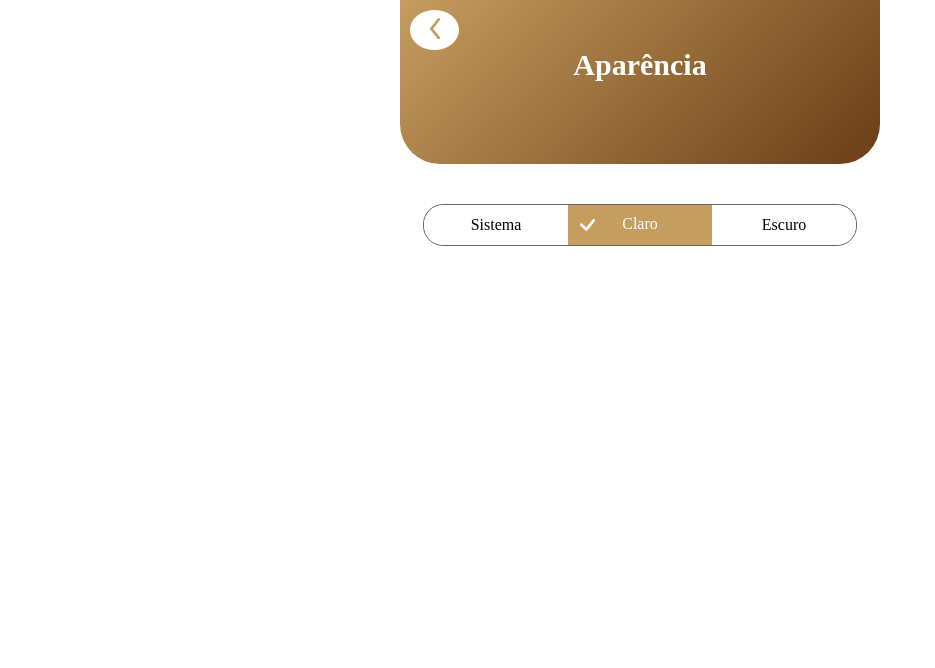
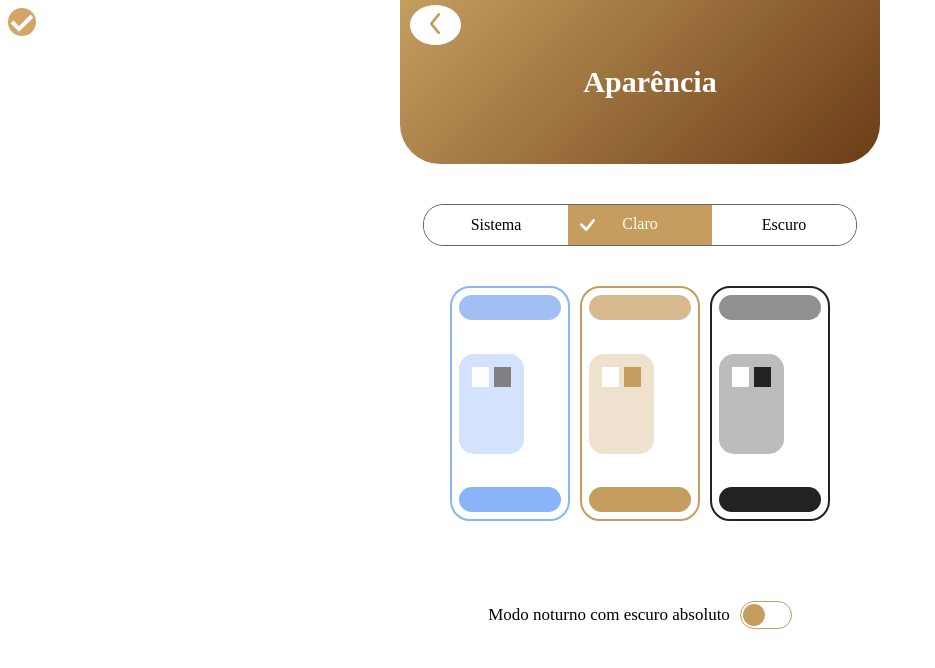
Before and after one commit to weslleysholanda/SarafashionApp, a PHP site: page /tema.html in a window 1280 px wide. Shown: the top 668 px of the page, without its empty margins (0-935 px from the left). Run offline with PHP 8.4, Linux system fonts and the light colour scheme; some web fonts are replaced.

Commit message:
fix,style: corrigido bug de logica e ajustes de layout

```diff
--- a/style.css
+++ b/style.css
@@ -2123,7 +2123,11 @@ body {
     margin-bottom: 40px;
 
     .background-box {
+      position: relative;
       height: 164px;
+      display: flex;
+      justify-content: center;
+      align-items: center;
 
       .header-nav {
         display: flex;
@@ -2132,7 +2136,7 @@ body {
         padding: 10px 10px 0px;
 
         .voltar {
-          position: unset;
+          position: absolute;
           width: 10.274%;
           height: 38px;
           background: white;
@@ -2225,4 +2229,245 @@ body {
       }
     }
   }
-}
+
+  .picTemas {
+    margin-bottom: 80px;
+    .container-temas {
+      display: flex;
+      justify-content: center;
+      gap: 10px;
+      width: 100%;
+
+      .celular-system {
+        position: relative;
+        width: 120px;
+        height: 235px;
+        border: 2px solid #8ab4f8;
+        border-radius: 20px;
+        padding: 7px;
+        box-sizing: border-box;
+        display: flex;
+        flex-direction: column;
+        justify-content: space-between;
+
+        .barra-topo {
+          height: 25px;
+          border-radius: 25px;
+          background-color: rgba(100, 149, 237, 0.6);
+        }
+
+        .barra-baixo {
+          height: 25px;
+          border-radius: 25px;
+          background-color: #8ab4f8;
+        }
+
+        .caixa-meio {
+          background-color: #d3e3fd;
+          border-radius: 15px;
+          width: 65px;
+          height: 100px;
+
+          .container-quadrado {
+            display: flex;
+            justify-content: center;
+            align-items: center;
+            padding: 13px;
+            gap: 5px;
+
+            .quadrado {
+              width: 19px;
+              height: 20px;
+
+              &.branco {
+                background-color: white;
+              }
+
+              &.cinza {
+                background-color: gray;
+              }
+            }
+          }
+        }
+      }
+
+      .celular-light {
+        width: 120px;
+        height: 235px;
+        border: 2px solid #C59D5F;
+        border-radius: 20px;
+        padding: 7px;
+        box-sizing: border-box;
+        display: flex;
+        flex-direction: column;
+        justify-content: space-between;
+
+        .barra-topo {
+          height: 25px;
+          border-radius: 25px;
+          background-color: rgba(197, 157, 95, 0.7);
+        }
+
+
+        .barra-baixo {
+          height: 25px;
+          border-radius: 25px;
+          background-color: #C59D5F;
+        }
+
+        .caixa-meio {
+          background-color: rgba(197, 157, 95, 0.3);
+          border-radius: 15px;
+          width: 65px;
+          height: 100px;
+
+          .container-quadrado {
+            display: flex;
+            justify-content: center;
+            align-items: center;
+            padding: 13px;
+            gap: 5px;
+
+            .quadrado {
+              width: 19px;
+              height: 20px;
+
+              &.branco {
+                background-color: white;
+              }
+
+              &.light {
+                background-color: #C59D5F;
+              }
+            }
+          }
+        }
+      }
+
+      .celular-dark {
+        width: 120px;
+        height: 235px;
+        border: 2px solid #222222;
+        border-radius: 20px;
+        padding: 7px;
+        box-sizing: border-box;
+        display: flex;
+        flex-direction: column;
+        justify-content: space-between;
+
+        .barra-topo {
+          height: 25px;
+          border-radius: 25px;
+          background-color: rgba(34, 34, 34, 0.5);
+        }
+
+
+        .barra-baixo {
+          height: 25px;
+          border-radius: 25px;
+          background-color: #222222;
+        }
+
+        .caixa-meio {
+          background-color: rgba(34, 34, 34, 0.3);
+          border-radius: 15px;
+          width: 65px;
+          height: 100px;
+
+          .container-quadrado {
+            display: flex;
+            justify-content: center;
+            align-items: center;
+            padding: 13px;
+            gap: 5px;
+
+            .quadrado {
+              width: 19px;
+              height: 20px;
+
+              &.branco {
+                background-color: white;
+              }
+
+              &.dark {
+                background-color: #222222;
+              }
+            }
+          }
+        }
+      }
+
+      .celular-system,
+      .celular-light,
+      .celular-dark {
+        .check-icon {
+          display: none;
+          position: absolute;
+          top: 8px;
+          left: 8px;
+          color: white;
+          background-color: #d2a569;
+          border-radius: 50%;
+          padding: 2px;
+        }
+
+        &.active {
+          .check-icon {
+            display: block;
+          }
+        }
+      }
+
+    }
+  }
+
+  .darkAbsoluto {
+    .switch {
+      display: flex;
+      align-items: center;
+      justify-content: center;
+      gap: 10px;
+      cursor: pointer;
+
+      .label-text{
+        font-family: var(--fonteMontserrat);
+        font-size: 1.063em;
+      }
+
+      #darkToggle {
+        display: none;
+
+        &:checked+.slider {
+          background-color: #C59D5F;
+
+          &::before {
+            transform: translateX(24px);
+            background-color: white;
+          }
+        }
+      }
+
+      .slider {
+        position: relative;
+        width: 50px;
+        height: 26px;
+        background-color: #fff;
+        border: 1px solid #C59D5F;
+        border-radius: 50px;
+        transition: background-color 0.3s;
+
+        &::before {
+          content: "";
+          position: absolute;
+          width: 22px;
+          height: 22px;
+          left: 2px;
+          top: 1.5px;
+          background-color: #C59D5F;
+          border-radius: 50%;
+          transition: transform 0.3s;
+        }
+      }
+    }
+  }
+}
--- a/tema.html
+++ b/tema.html
@@ -62,20 +62,106 @@
         </section>
 
         <section class="picTemas">
+            <div class="container-temas">
+                <div class="celular-system">
+                    <div class="barra-topo"></div>
+                    <div class="caixa-meio">
+                        <div class="container-quadrado">
+                            <div class="quadrado branco"></div>
+                            <div class="quadrado cinza"></div>
+                        </div>
+                    </div>
+                    <div class="barra-baixo"></div>
+                    <svg class="check-icon" viewBox="0 0 24 24" width="24" height="24">
+                        <path fill="none" stroke="currentColor" stroke-width="4" d="M2 12 l7 7 l13 -13" />
+                    </svg>
+                </div>
+                <div class="celular-light">
+                    <div class="barra-topo"></div>
+                    <div class="caixa-meio">
+                        <div class="container-quadrado">
+                            <div class="quadrado branco"></div>
+                            <div class="quadrado light"></div>
+                        </div>
+                    </div>
+                    <div class="barra-baixo"></div>
+                    <svg class="check-icon" viewBox="0 0 24 24" width="24" height="24">
+                        <path fill="none" stroke="currentColor" stroke-width="4" d="M2 12 l7 7 l13 -13" />
+                    </svg>
+                </div>
+                <div class="celular-dark">
+                    <div class="barra-topo"></div>
+                    <div class="caixa-meio">
+                        <div class="container-quadrado">
+                            <div class="quadrado branco"></div>
+                            <div class="quadrado dark"></div>
+                        </div>
+                    </div>
+                    <div class="barra-baixo"></div>
+                    <svg class="check-icon" viewBox="0 0 24 24" width="24" height="24">
+                        <path fill="none" stroke="currentColor" stroke-width="4" d="M2 12 l7 7 l13 -13" />
+                    </svg>
+                </div>
+            </div>
+        </section>
 
+        <section class="darkAbsoluto">
+            <div class="switch" onclick="toggleDarkMode()">
+                <span class="label-text">Modo noturno com escuro absoluto</span>
+                <input type="checkbox" id="darkToggle" hidden>
+                <span class="slider"></span>
+            </div>
         </section>
     </main>
+
     <script>
         const options = document.querySelectorAll('.mode-toggle .option');
 
+        const celulares = {
+            sistema: document.querySelector('.celular-system'),
+            claro: document.querySelector('.celular-light'),
+            escuro: document.querySelector('.celular-dark')
+        };
+
+        function clearActives() {
+            // Remove active das opções
+            options.forEach(o => o.classList.remove('active'));
+
+            // Remove active dos celulares
+            Object.values(celulares).forEach(cel => cel.classList.remove('active'));
+        }
+
+        function activateMode(mode) {
+            const opt = document.querySelector(`.mode-toggle .option[data-mode="${mode}"]`);
+            const cel = celulares[mode];
+
+            if (opt && cel) {
+                opt.classList.add('active');
+                cel.classList.add('active');
+            }
+        }
+
+        // Adicionar eventos de clique
         options.forEach(opt => {
             opt.addEventListener('click', () => {
-                options.forEach(o => o.classList.remove('active'));
-                opt.classList.add('active');
-                // aqui você pode disparar sua lógica de mudança de tema
-                console.log('Modo selecionado:', opt.dataset.mode);
+                const mode = opt.getAttribute('data-mode');
+                clearActives();
+                activateMode(mode);
             });
         });
+
+        // Quando carregar a página, ativa o modo que já tem .active na opção
+        window.addEventListener('DOMContentLoaded', () => {
+            const activeOpt = document.querySelector('.mode-toggle .option.active');
+            const mode = activeOpt ? activeOpt.getAttribute('data-mode') : 'sistema';
+            clearActives();
+            activateMode(mode);
+        });
+
+        function toggleDarkMode() {
+            const checkbox = document.getElementById('darkToggle');
+            checkbox.checked = !checkbox.checked;
+        }
     </script>
 </body>
 
```
Also changed, not shown: toggleSwitch.html (added, +22 -0 lines).
